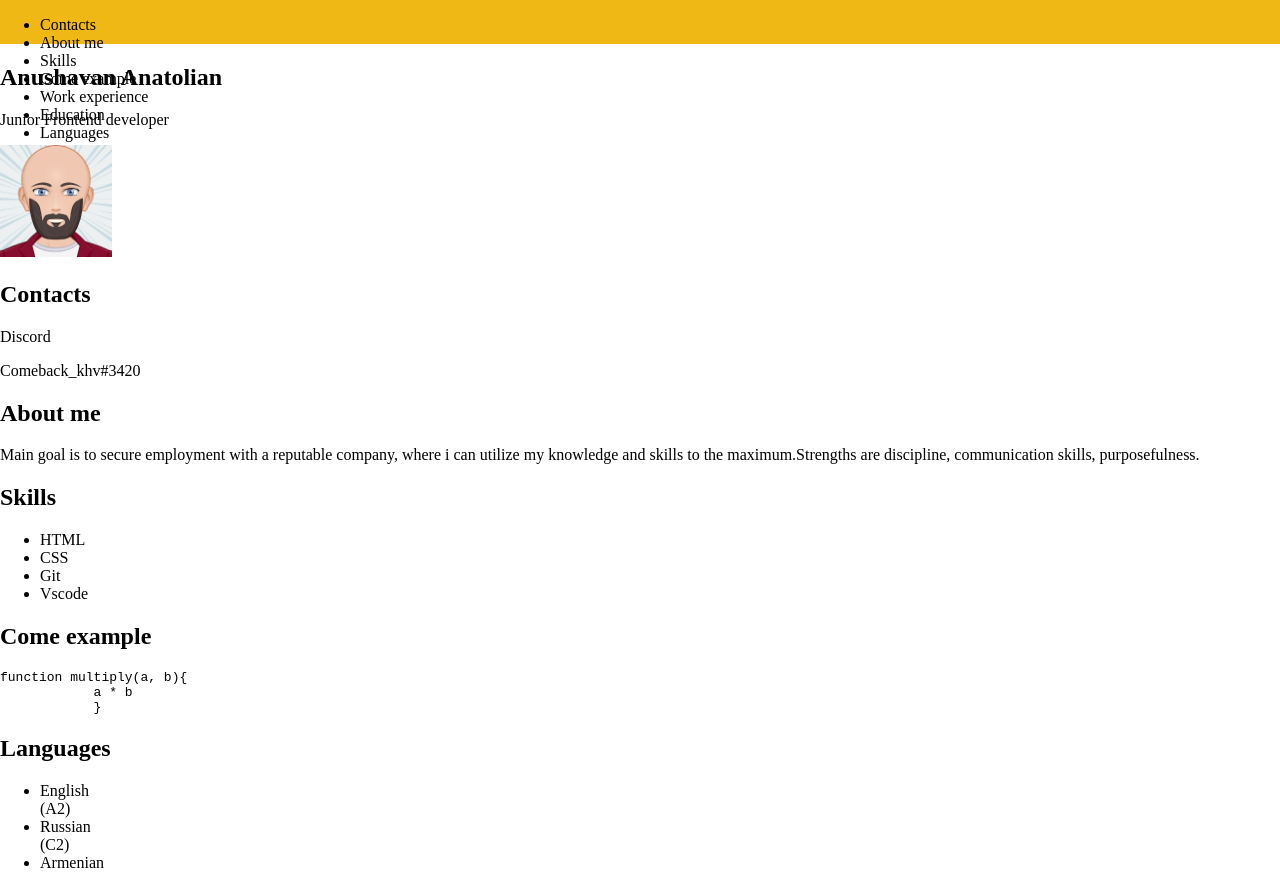
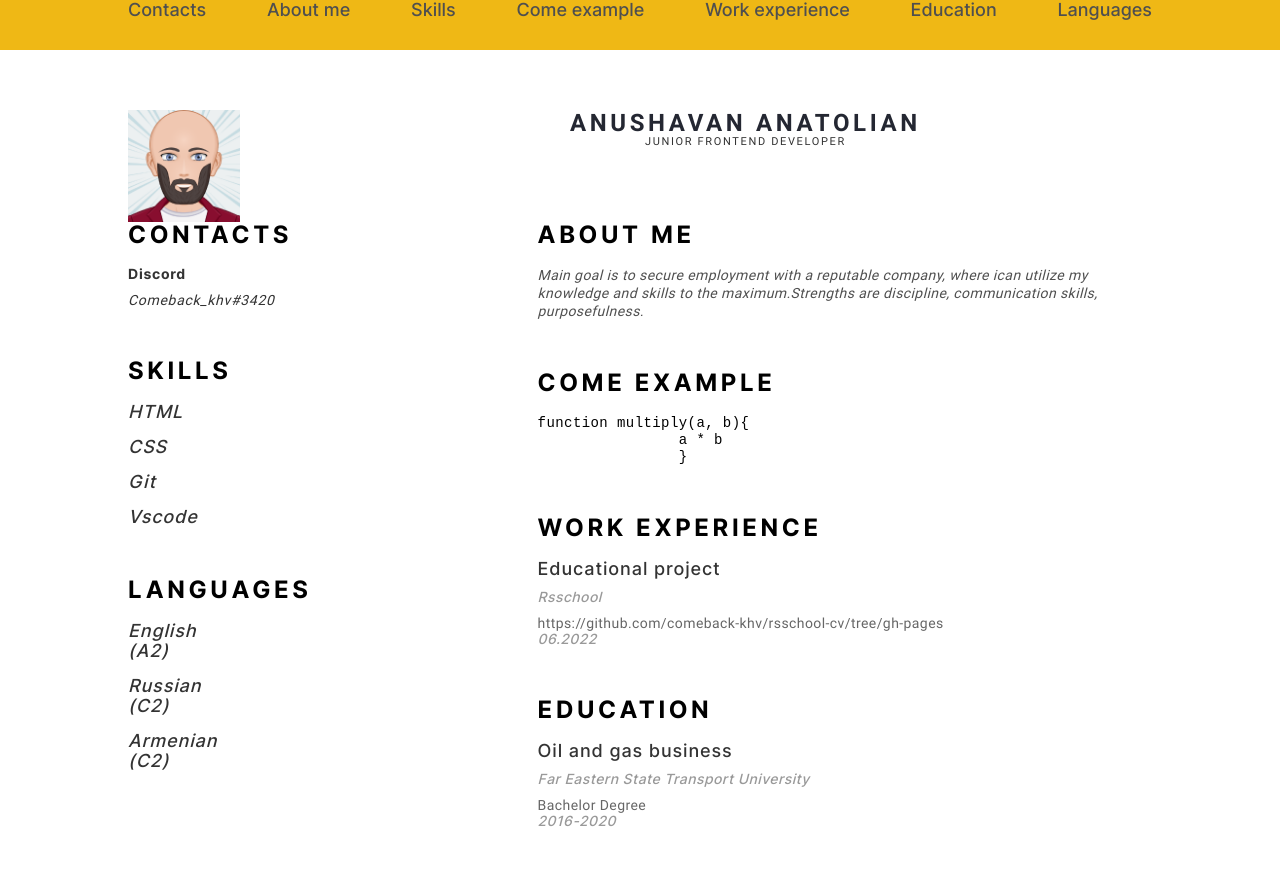
Before and after one commit to comeback-khv/rsschool-cv, a plain HTML site: page index.html in a window 1280 px wide. Shown: the top 873 px of the page. Drawn offline with Linux system fonts and the light colour scheme.

Commit message:
feat: fill css file

```diff
--- a/index.html
+++ b/index.html
@@ -29,65 +29,70 @@
 
     <main class="main">
         <div class="container main__container">
-            <section class="profile" id="profile">
+            <section class="profile main__section" id="profile">
+                <div class="profile__flex">
                     <h1 class="profile__title">Anushavan Anatolian</h1>
                     <p class="profile__text">Junior Frontend developer</p>
+                </div>
                 <img class="profile__avatar" src="avatar.png" alt="Аватар" width="112" height="112">
             </section>
-            <section class="contacts" id="contacts">
-                <h2 class="section-title">Contacts</h2>
+            <div class="two-columns">
+                <div class="left-column">
+                    <section class="contacts main__section-left" id="contacts">
+                        <h2 class="section-title main__section-title">Contacts</h2>
                         <p class="contacts__social-service">Discord</p>
                         <p class="contacts__social-name">Comeback_khv#3420</p>
                     </section>
-            <section class="about-me" id="about-me">
-                <h2 class="section-title">About me</h2>
-                <p class="about-me__text">Main goal is to secure employment with a reputable company, where i can
-                    utilize
-                    my knowledge and
-                    skills to the
-                    maximum.Strengths are discipline, communication skills, purposefulness.</p>
-            </section>
-            <section class="skills" id="skills">
-                <h2 class="section-title">Skills</h2>
+                    <section class="skills main__section-left" id="skills">
+                        <h2 class="section-title main__section-title">Skills</h2>
                         <ul class="section-list skills__list">
-                    <li class="section-list skills__item">HTML</li>
-                    <li class="section-list skills__item">CSS</li>
-                    <li class="section-list skills__item">Git</li>
-                    <li class="section-list skills__item">Vscode</li>
+                            <li class="section-item skills__item">HTML</li>
+                            <li class="section-item skills__item">CSS</li>
+                            <li class="section-item skills__item">Git</li>
+                            <li class="section-item skills__item">Vscode</li>
                         </ul>
                     </section>
-            <section class="code-example" id="code-example">
-                <h2 class="section-title">Come example</h2>
-                <pre class="code-example__text"><code>function multiply(a, b){
-            a * b
-            }</code></pre>
-            </section>
-            <section class="languages" id="languages">
-                <h2 class="section-title">Languages</h2>
+                    <section class="languages main__section-left" id="languages">
+                        <h2 class="section-title main__section-title">Languages</h2>
                         <ul class="section-list languages__list">
                             <li class="section-item languages__item">English<br>(A2)</li>
                             <li class="section-item languages__item">Russian<br>(C2)</li>
                             <li class="section-item languages__item">Armenian<br>(C2)</li>
                         </ul>
                     </section>
-            <section class="work-experience" id="work-experience">
-                <h2 class="section-title">Work experience</h2>
-                <div class="section-item">
-                    <h3 class="section-item__title">Educational project</h3>
-                    <p class="section-item__name">Rsschool</p>
-                    <p class="section-item__desc">https://github.com/comeback-khv/rsschool-cv/tree/gh-pages</p>
-                    <p class="section-item__date">06.2022</p>
+                </div>
+                <div class="right-column">
+                    <section class="about-me main__section-right" id="about-me">
+                        <h2 class="section-title main__section-title">About me</h2>
+                        <p class="about-me__text">Main goal is to secure employment with a reputable company, where ican
+                            utilize my knowledge and skills to the
+                            maximum.Strengths are discipline, communication skills, purposefulness.</p>
+                    </section>
+                    <section class="code-example main__section-right" id="code-example">
+                        <h2 class="section-title main__section-title">Come example</h2>
+                        <pre class="code-example__text"><code>function multiply(a, b){
+                a * b
+                }</code></pre>
+                    </section>
+                    <section class="work-experience main__section-right" id="work-experience">
+                        <h2 class="section-title main__section-title">Work experience</h2>
+                        <div class="section-block">
+                            <h3 class="section-block__title">Educational project</h3>
+                            <p class="section-block__name">Rsschool</p>
+                            <p class="section-block__desc">https://github.com/comeback-khv/rsschool-cv/tree/gh-pages</p>
+                            <p class="section-block__date">06.2022</p>
                         </div>
                     </section>
-            <section class="education" id="education">
-                <h2 class="section-title">Education</h2>
-                <div class="section-item">
-                    <h3 class="section-item__title">Oil and gas business</h3>
-                    <p class="section-item__name">Far Eastern State Transport University</p>
-                    <p class="section-item__desc">Bachelor Degree</p>
-                    <p class="section-item__date">2016-2020</p>
+                    <section class="education main__section-right" id="education">
+                        <h2 class="section-title main__section-title">Education</h2>
+                        <div class="section-block">
+                            <h3 class="section-block__title">Oil and gas business</h3>
+                            <p class="section-block__name">Far Eastern State Transport University</p>
+                            <p class="section-block__desc">Bachelor Degree</p>
+                            <p class="section-block__date">2016-2020</p>
                         </div>
                     </section>
+                </div>
             </div>
     </main>
 
--- a/style.css
+++ b/style.css
@@ -33,64 +33,284 @@ body {
     flex-direction: column;
     justify-content: space-between;
     margin: 0;
-    padding: 0;
     min-height: 100vh;
 }
 
-.container {
-    max-width: 1440px;
-    margin: 0 auto;
-}
-
 .header {
+    height: 50px;
+    margin-bottom: 60px;
     background-color: #EFB815;
-    height: 44px;
 }
 
 .nav {}
 
-.nav-list {
+.nav__list {
     display: flex;
     justify-content: space-between;
     align-items: center;
     padding: 0;
     margin: 0;
     list-style: none;
+}
+
+.nav__item {
     font-family: Inter;
     font-weight: 500;
-    font-size: 10px;
-    line-height: 12px;
+    font-size: 18px;
+    line-height: 20px;
     color: #4F4F4F;
 }
 
-.nav-item {}
+.main {
+    margin-bottom: 60px;
+}
 
-.main {}
+.container {
+    width: 1024px;
+    margin: 0 auto;
+}
 
-.section {}
+.main__container {
+    display: flex;
+    flex-wrap: wrap;
+}
 
-.src {}
+.main__section-left {
+    margin-bottom: 50px;
+}
 
-.skills-list {}
+.left-column section:last-child {
+    margin-bottom: 0;
+}
 
-.skills-item {}
+.main__section-right {
+    margin-bottom: 50px;
+}
 
-.languages-list {}
+.right-column section:last-child {
+    margin-bottom: 0;
+}
 
-.languages-item {}
+.profile {
+    display: flex;
+}
+
+.profile__title {
+    margin: 0;
+    font-family: Roboto;
+    font-size: 24px;
+    font-weight: 700;
+    line-height: 26px;
+    letter-spacing: 0.15em;
+    text-transform: uppercase;
+    color: #242732;
+}
+
+.profile__text {
+    margin: 0;
+    text-align: center;
+    font-family: Roboto;
+    font-size: 11px;
+    font-weight: 400;
+    line-height: 12px;
+    letter-spacing: 0.15em;
+    text-transform: uppercase;
+    color: #333333;
+}
+
+.profile__avatar {
+    margin-right: 330px;
+    order: -1;
+}
+
+.two-columns {
+    display: flex;
+}
+
+.left-column {
+    width: 40%;
+}
+
+.right-column {
+    width: 60%
+}
+
+.contacts {}
+
+.section-title {
+    font-family: Inter;
+    font-size: 24px;
+    font-weight: 700;
+    line-height: 26px;
+    letter-spacing: 0.15em;
+    margin: 0;
+    text-transform: uppercase;
+}
+
+.main__section-title {
+    margin-bottom: 18px;
+}
+
+.contacts__social-service {
+    margin: 0;
+    margin-bottom: 10px;
+    font-family: Inter;
+    font-size: 14px;
+    font-weight: 700;
+    line-height: 16px;
+    letter-spacing: 0.05em;
+    color: #333333;
+}
+
+.contacts__social-name {
+    margin: 0;
+    font-family: Inter;
+    font-size: 14px;
+    font-style: italic;
+    font-weight: 400;
+    line-height: 16px;
+    letter-spacing: 0.05em;
+    color: #333333;
+}
+
+.about-me {}
+
+.about-me__text {
+    margin: 0;
+    font-family: Inter;
+    font-size: 14px;
+    font-style: italic;
+    font-weight: 400;
+    line-height: 18px;
+    letter-spacing: 0.03em;
+    color: #4F4F4F;
+}
+
+.skills {}
+
+.section-list {
+    list-style: none;
+    margin: 0;
+    padding: 0;
+}
+
+.section-list li:last-child {
+    margin-bottom: 0;
+}
+
+.section-item {
+    margin-bottom: 15px;
+    font-family: Inter;
+    font-size: 18px;
+    font-style: italic;
+    font-weight: 500;
+    line-height: 20px;
+    letter-spacing: 0.05em;
+    color: #333333;
+}
+
+.skills__list {}
+
+.skills__item {}
+
+.code-example {}
+
+.code-example__text {
+    margin: 0;
+    font-family: Inter;
+    font-size: 14px;
+    font-weight: 400;
+    line-height: 16px;
+    letter-spacing: 0.03em;
+}
+
+.languages {}
+
+.languages__list {}
+
+.languages__item {}
+
+.work-experience {}
+
+.section-block__title {
+    margin: 0;
+    margin-bottom: 10px;
+    font-family: Inter;
+    font-size: 18px;
+    font-weight: 500;
+    line-height: 20px;
+    letter-spacing: 0.05em;
+    color: #333333;
+}
+
+.section-block__name {
+    margin: 0;
+    margin-bottom: 10px;
+    font-family: Inter;
+    font-size: 14px;
+    font-style: italic;
+    font-weight: 500;
+    line-height: 16px;
+    letter-spacing: 0.03em;
+    color: #999999;
+}
+
+.section-block__desc {
+    margin: 0;
+    font-family: Inter;
+    font-size: 14px;
+    font-weight: 400;
+    line-height: 16px;
+    letter-spacing: 0.03em;
+    color: #666666;
+}
+
+.section-block__date {
+    margin: 0;
+    font-family: Inter;
+    font-size: 14px;
+    font-style: italic;
+    font-weight: 500;
+    line-height: 16px;
+    letter-spacing: 0.03em;
+    color: #999999;
+}
+
+.education {
+    display: flex;
+    flex-direction: column;
+    justify-content: flex-end;
+}
 
 .footer {
+    height: 50px;
     background-color: #EFB815;
 }
 
-.footer_inner {
+.footer__inner {
     display: flex;
     justify-content: space-between;
-    background-color: #EFB815;
 }
 
-.footer_year {}
+.footer__year {
+    margin: 0;
+    font-family: Inter;
+    font-size: 19px;
+    font-weight: 500;
+    line-height: 20px;
+    letter-spacing: 0.05em;
+    text-decoration: none;
+    color: #4F4F4F;
+}
 
-.footer_github {}
+.footer__github {
+    font-family: Inter;
+    font-size: 18px;
+    font-weight: 500;
+    line-height: 20px;
+    letter-spacing: 0.05em;
+    text-decoration: none;
+    color: #4F4F4F;
+}
 
-.footer_logo {}
+.footer__logo {}
```
Lines whose indentation alone changed are shown as unchanged.
